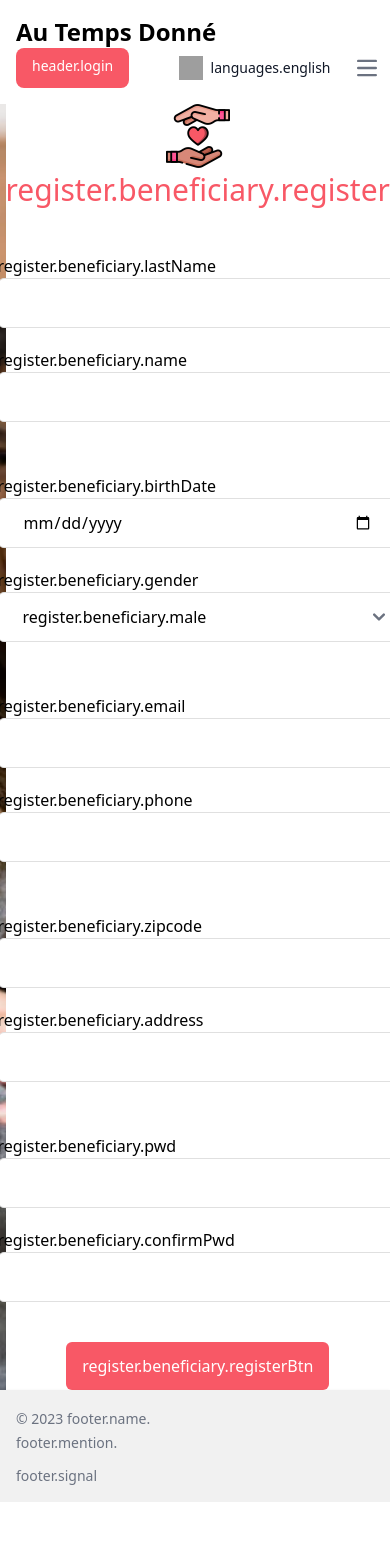
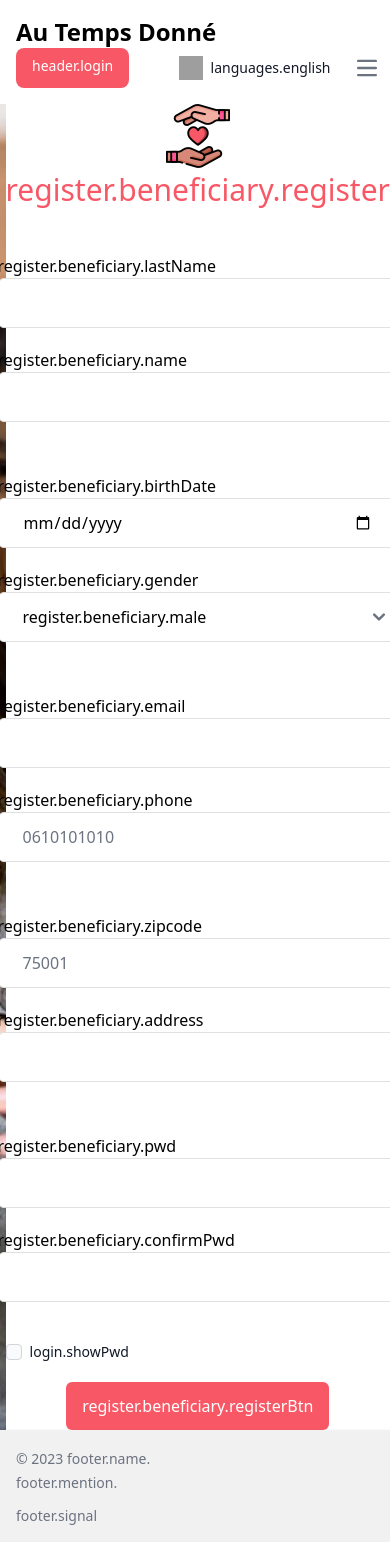
Before and after one commit to Akasuraax/ATD-Front, a React (Vite) app in the folder ATD-Front/: page /register/beneficiaire in a window 390 px wide. Before the commit the page ends 1502 px from the top, so only its background shows below. Built offline with nearby package versions, Linux system fonts and the light colour scheme; grey boxes are pictures that could not be loaded; the HTML template or start-up script is replaced by a standard one.

Commit message:
Add InputField and selectFiled

```diff
--- a/ATD-Front/package.json
+++ b/ATD-Front/package.json
@@ -14,6 +14,7 @@
     "flowbite": "^2.2.1",
     "i18next": "^23.8.2",
     "js-cookie": "^3.0.5",
+    "prop-types": "^15.8.1",
     "react": "^18.2.0",
     "react-dom": "^18.2.0",
     "react-i18next": "^14.0.5",
--- /dev/null
+++ b/ATD-Front/src/components/input/SelectField.jsx
@@ -0,0 +1,36 @@
+import React from 'react';
+import PropTypes from "prop-types";
+
+
+
+const SelectField = ({ label, id, options, required, onChange }) => {
+    return (
+                <div className="mb-5">
+                    <label htmlFor={id}>{label}</label>
+                    <select
+                        required={required}
+                        name={id}
+                        id={id}
+                        className="w-full rounded-md border border-[#e0e0e0] bg-white py-3 px-6 text-base font-medium outline-none focus:shadow-md"
+                        onChange={onChange}
+                    >
+                        {options.map((option) => (
+                            <option key={option.value} value={option.value}>
+                                {option.label}
+                            </option>
+                        ))}
+                    </select>
+                </div>
+    );
+};
+
+SelectField.propTypes = {
+    label: PropTypes.string.isRequired,
+    id: PropTypes.string.isRequired,
+    options: PropTypes.string.isRequired,
+    required: PropTypes.string,
+    value: PropTypes.string,
+    onChange: PropTypes.func,
+};
+
+export default SelectField;
--- /dev/null
+++ b/ATD-Front/src/components/input/inputField.jsx
@@ -0,0 +1,32 @@
+import React from "react";
+import PropTypes from "prop-types";
+
+
+const InputField = ({ label, type, name, id, pattern, minLength, placeHorlder, onChange }) => (
+    <div className="mb-5">
+        <label htmlFor={id}>{label}</label>
+        <input
+            required
+            type={type}
+            name={name}
+            id={id}
+            pattern={pattern}
+            onChange={onChange}
+            minLength={minLength}
+            placeholder={placeHorlder}
+            className="w-full rounded-md border border-[#e0e0e0] bg-white py-3 px-6 text-base font-medium outline-none focus:shadow-md"
+        />
+    </div>
+);
+
+InputField.propTypes = {
+    label: PropTypes.string.isRequired,
+    type: PropTypes.string.isRequired,
+    name: PropTypes.string.isRequired,
+    id: PropTypes.string.isRequired,
+    pattern: PropTypes.string,
+    minLength: PropTypes.string,
+    placeHorlder: PropTypes.string,
+    onChange: PropTypes.func,
+};
+export default InputField;
--- a/ATD-Front/src/components/inputPwd/inputPwd.jsx
+++ b/ATD-Front/src/components/inputPwd/inputPwd.jsx
@@ -15,7 +15,6 @@ function InputPwd(){
             <div className="flex items-center h-5">
                 <input id="seePwd" type="checkbox" onClick={seePwd}
                        className="checkbox w-4 h-4 border border-gray-300 rounded bg-gray-50"/>
-
             </div>
             <label form="remember"
                    className="ms-2 text-sm font-medium text-gray-900 dark:text-gray-300">{showPwd}</label>
--- a/ATD-Front/src/page/Register/Forms/beneficiary.jsx
+++ b/ATD-Front/src/page/Register/Forms/beneficiary.jsx
@@ -2,12 +2,20 @@ import beneficiaryImg from "../../../../files/image/beneficiaire.png";
 import beneficiaryIcon from "../../../../files/image/beneficiaire-icone.png";
 import "../register.css";
 import {useTranslation} from "react-i18next";
-import InputPwd from "../../../components/inputPwd/inputPwd.jsx";
-import { Beneficiary } from "../../../interfaces/user.ts"
+import {Beneficiary} from "../../../interfaces/user.ts"
+import {useState} from "react";
+import InputField from "../../../components/input/inputField.jsx";
+import SelectField from "../../../components/input/SelectField.jsx";
 
 function BeneficiaryForm() {
 
-    const { t } = useTranslation();
+    const [showPassword, setShowPassword] = useState(false);
+
+    const handleCheckboxChange = () => {
+        setShowPassword(!showPassword);
+    };
+
+    const {t} = useTranslation();
 
     const register = t("register.beneficiary.register")
     const name = t("register.beneficiary.name")
@@ -24,6 +32,7 @@ function BeneficiaryForm() {
     const pwd = t("register.beneficiary.pwd")
     const confirmPwd = t("register.beneficiary.confirmPwd")
     const registerBtn = t("register.beneficiary.registerBtn")
+    const showPwd = t("login.showPwd");
 
 
     const handleSubmit = (e) => {
@@ -36,7 +45,6 @@ function BeneficiaryForm() {
             form.elements["confirmPwd"].value = '';
             return;
         }
-
 
 
         const lastName = form.elements["lastName"].value;
@@ -68,41 +76,66 @@ function BeneficiaryForm() {
                             <div className="mb-5 pt-3">
                                 <div className="-mx-5 flex flex-wrap">
                                     <div className="w-full px-3 sm:w-1/2">
-                                        <div className="mb-5">
-                                            <label form="lastName">{lastName}</label>
-                                            <input required type="text" name="lastName" id="lastName"
-                                                   className="w-full rounded-md border border-[#e0e0e0] bg-white py-3 px-6 text-base font-medium outline-none focus:shadow-md"/>
-                                        </div>
+                                        <InputField
+                                            label={lastName}
+                                            type="text"
+                                            name="lastName"
+                                            id="lastName"
+                                        />
                                     </div>
                                     <div className="w-full px-3 sm:w-1/2">
-                                        <div className="mb-5">
-                                            <label form="name">{name}</label>
-                                            <input required type="text" name="name" id="name"
-                                                   className="w-full rounded-md border border-[#e0e0e0] bg-white py-3 px-6 text-base font-medium outline-none focus:shadow-md"/>
-                                        </div>
+                                        <InputField
+                                            label={name}
+                                            type="text"
+                                            name="name"
+                                            id="name"
+                                        />
                                     </div>
                                 </div>
                             </div>
-
                             <div className="mb-5 pt-3">
                                 <div className="-mx-5 flex flex-wrap">
                                     <div className="w-full px-3 sm:w-1/2">
-                                        <div className="mb-5">
-                                            <label form="birthDate">{birthDate}</label>
-                                            <input type="date" name="birthDate" id="birthDate"
-                                                   className="w-full rounded-md border border-[#e0e0e0] bg-white py-3 px-6 text-base font-medium outline-none focus:shadow-md"/>
-                                        </div>
+                                        <InputField
+                                            label={birthDate}
+                                            type="date"
+                                            name="birthDate"
+                                            id="birthDate"
+                                        />
                                     </div>
                                     <div className="w-full px-3 sm:w-1/2">
-                                        <div className="mb-5">
-                                            <label htmlFor="gender">{gender}</label>
-                                            <select required name="gender" id="gender"
-                                                    className="w-full rounded-md border border-[#e0e0e0] bg-white py-3 px-6 text-base font-medium outline-none focus:shadow-md">
-                                                <option value="male">{male}</option>
-                                                <option value="female">{female}</option>
-                                                <option value="unspecified">{unspecified}</option>
-                                            </select>
-                                        </div>
+                                        <SelectField
+                                            label={gender}
+                                            id="gender"
+                                            options={[
+                                                {value: 'male', label: male},
+                                                {value: 'female', label: female},
+                                                {value: 'unspecified', label: unspecified},
+                                            ]}
+                                            required
+                                        />
+                                    </div>
+                                </div>
+                            </div>
+                            <div className="mb-5 pt-3">
+                                <div className="-mx-5 flex flex-wrap">
+                                    <div className="w-full px-3 sm:w-1/2">
+                                        <InputField
+                                            label={email}
+                                            type="text"
+                                            name="email"
+                                            id="email"
+                                        />
+                                    </div>
+                                    <div className="w-full px-3 sm:w-1/2">
+                                        <InputField
+                                            label={phone}
+                                            type="tel"
+                                            name="phone"
+                                            id="phone"
+                                            pattern="[0-9]{10}"
+                                            placeHorlder="0610101010"
+                                        />
                                     </div>
 
                                 </div>
@@ -111,31 +144,14 @@ function BeneficiaryForm() {
                             <div className="mb-5 pt-3">
                                 <div className="-mx-5 flex flex-wrap">
                                     <div className="w-full px-3 sm:w-1/2">
-                                        <div className="mb-5">
-                                            <label form="email">{email}</label>
-                                            <input required type="email" name="email" id="email"
-                                                   className="w-full rounded-md border border-[#e0e0e0] bg-white py-3 px-6 text-base font-medium outline-none focus:shadow-md"/>
-                                        </div>
-                                    </div>
-                                    <div className="w-full px-3 sm:w-1/2">
-                                        <div className="mb-5">
-                                            <label form="phone">{phone}</label>
-                                            <input required type="tel" name="phone" id="phone" pattern="[0-9]{10}"
-                                                   className="w-full rounded-md border border-[#e0e0e0] bg-white py-3 px-6 text-base font-medium outline-none focus:shadow-md"/>
-                                        </div>
-                                    </div>
-
-                                </div>
-                            </div>
-
-                            <div className="mb-5 pt-3">
-                                <div className="-mx-5 flex flex-wrap">
-                                    <div className="w-full px-3 sm:w-1/2">
-                                        <div className="mb-5">
-                                            <label form="zipcode">{zipcode}</label>
-                                            <input required type="text" name="zipcode" id="zipcode" pattern="[0-9]{5}"
-                                                   className="w-full rounded-md border border-[#e0e0e0] bg-white py-3 px-6 text-base font-medium outline-none focus:shadow-md"/>
-                                        </div>
+                                        <InputField
+                                            label={zipcode}
+                                            type="text"
+                                            name="zipcode"
+                                            id="zipcode"
+                                            pattern="[0-9]{5}"
+                                            placeHorlder="75001 "
+                                        />
                                     </div>
                                     <div className="w-full px-3 sm:w-1/2">
                                         <div className="mb-5">
@@ -149,22 +165,34 @@ function BeneficiaryForm() {
                             <div className="mb-5 pt-3">
                                 <div className="-mx-5 flex flex-wrap">
                                     <div className="w-full px-3 sm:w-1/2">
-                                        <div className="mb-5">
-                                            <label form="pwd">{pwd}</label>
-                                            <input required type="password" name="pwd" id="pwd"
-                                                   className="w-full rounded-md border border-[#e0e0e0] bg-white py-3 px-6 text-base font-medium outline-none focus:shadow-md"/>
-                                        </div>
+                                        <InputField
+                                            label={pwd}
+                                            type={showPassword ? 'text' : 'password'}
+                                            name="pwd"
+                                            id="pwd"
+                                            minLength="8"
+                                        />
                                     </div>
                                     <div className="w-full px-3 sm:w-1/2">
-                                        <div className="mb-5">
-                                            <label form="confirmPwd">{confirmPwd}</label>
-                                            <input required type="password" name="confirmPwd" id="confirmPwd"
-                                                   className="w-full rounded-md border border-[#e0e0e0] bg-white py-3 px-6 text-base font-medium outline-none focus:shadow-md"/>
-                                        </div>
+                                        <InputField
+                                            label={confirmPwd}
+                                            type={showPassword ? 'text' : 'password'}
+                                            name="confirmPwd"
+                                            id="confirmPwd"
+                                            minLength="8"
+                                        />
                                     </div>
                                 </div>
                             </div>
                             <div>
+                                <div className="flex items-start mb-5">
+                                    <div className="flex items-center h-5">
+                                        <input id="seePwd" type="checkbox" onChange={handleCheckboxChange}
+                                               className="checkbox w-4 h-4 border border-gray-300 rounded bg-gray-50"/>
+                                    </div>
+                                    <label form="remember"
+                                           className="ms-2 text-sm font-medium text-gray-900 dark:text-gray-300">{showPwd}</label>
+                                </div>
                                 <button
                                     className="rounded-md py-3 px-4 text-center text-base text-white outline-none">
                                     {registerBtn}
--- a/ATD-Front/src/page/Register/Forms/partner.jsx
+++ b/ATD-Front/src/page/Register/Forms/partner.jsx
@@ -125,7 +125,6 @@ function PartnerForm() {
                                                    className="w-full rounded-md border border-[#e0e0e0] bg-white py-3 px-6 text-base font-medium outline-none focus:shadow-md"/>
                                         </div>
                                     </div>
-
                                 </div>
                             </div>
 
```
Also changed, not shown: 1 other file (tests, documents, lock files or other folders).
